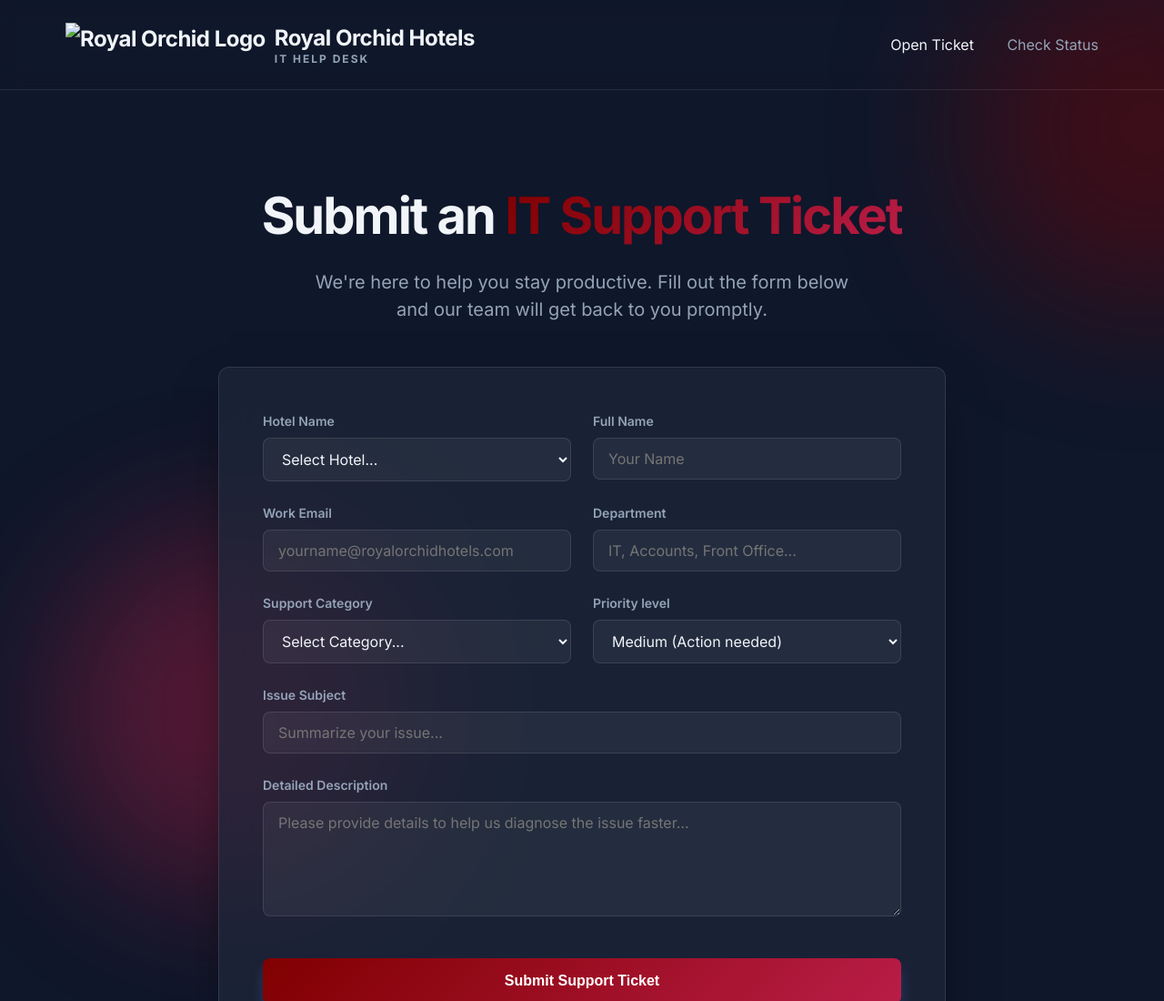
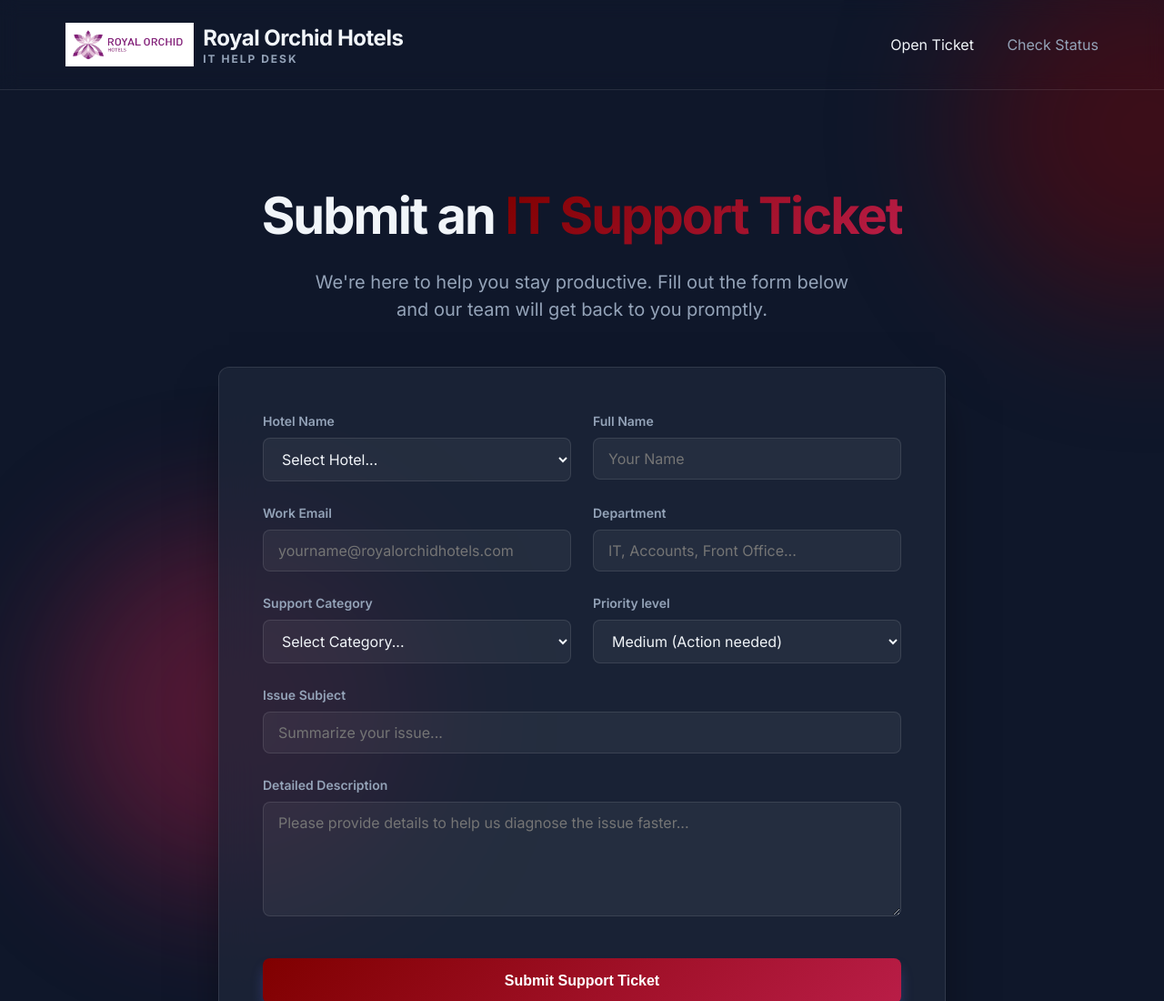
Before and after one commit to yathisanju/IT-HelpDesk, a plain HTML site: page index.html in a window 1280 px wide. Shown: the top 1100 px of the page at 91% size. Drawn offline with Linux system fonts and the light colour scheme.

Commit message:
Upload logo and map it in HTML

```diff
--- a/index.html
+++ b/index.html
@@ -16,7 +16,7 @@
     <header class="navbar">
         <div class="container">
             <div class="logo" style="display: flex; align-items: center; gap: 10px;">
-                <img src="logo.png" alt="Royal Orchid Logo" style="height: 48px;">
+                <img src="logo.jpg" alt="Royal Orchid Logo" style="height: 48px;">
                 <div>
                     <div>Royal Orchid Hotels</div>
                     <span class="logo-subtitle">IT Help Desk</span>
```
Also changed, not shown: logo.jpg (added).
